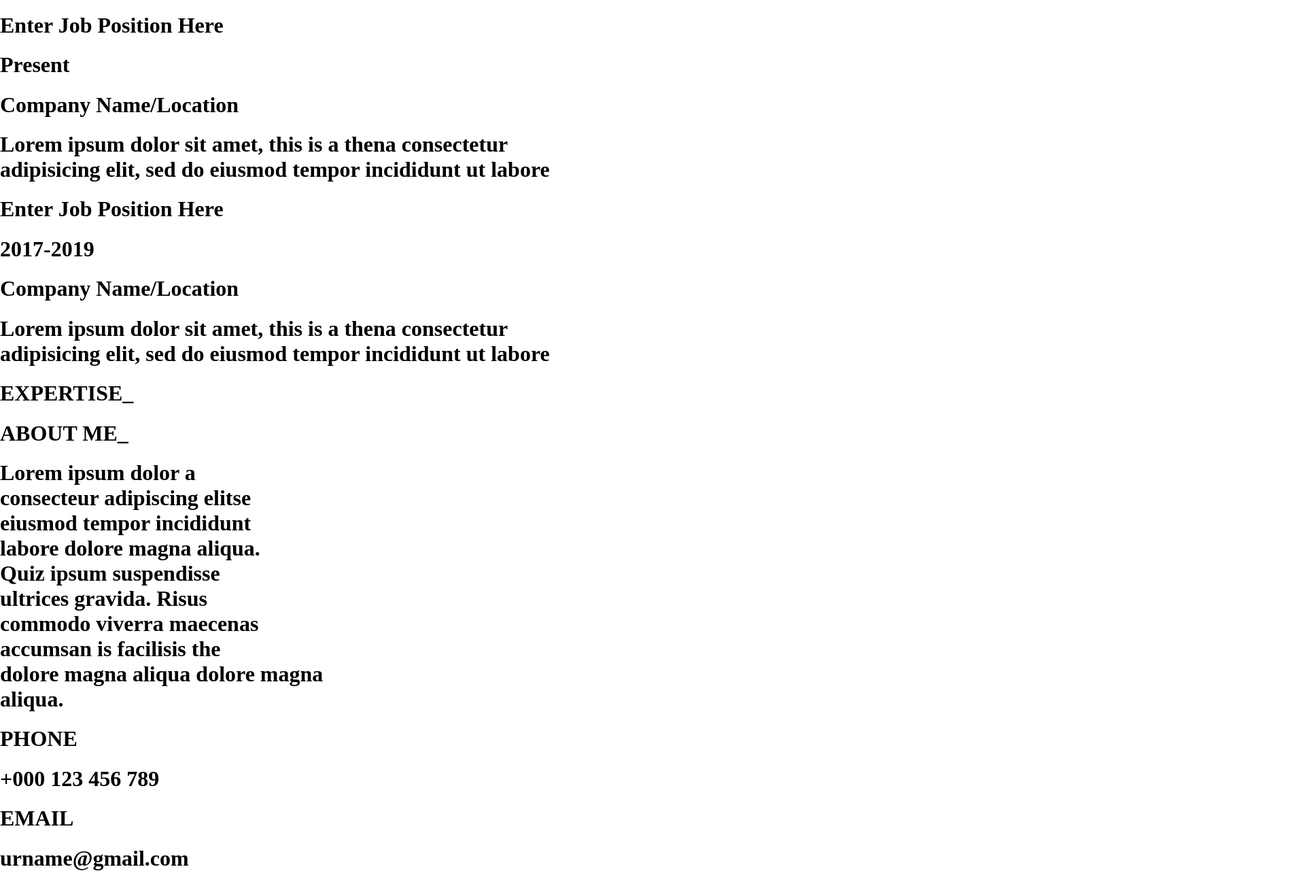
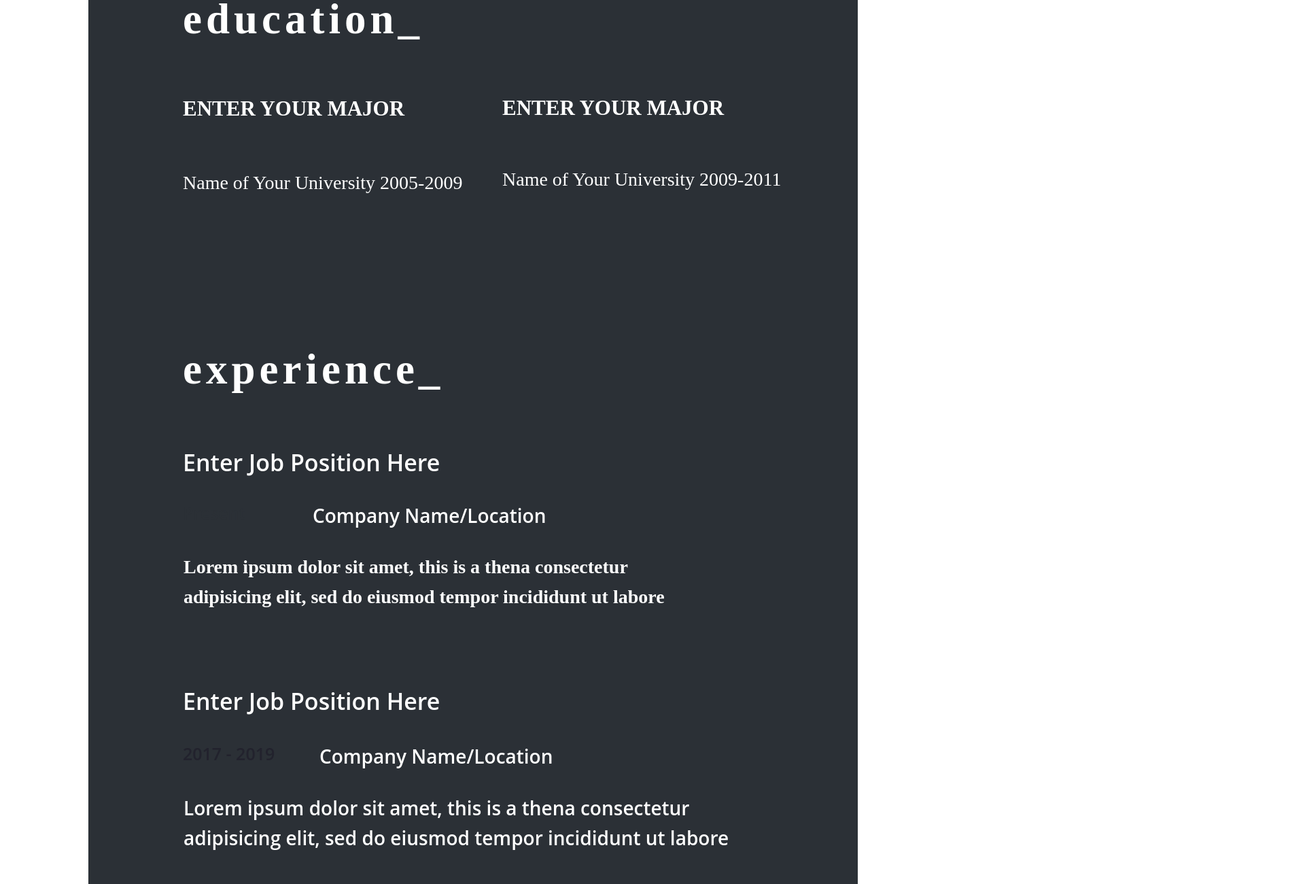
Before and after one commit to MarianaKlochnyk/pm-23-10, a website: page app/index.html in a window 1280 px wide. Shown: the part 880-2180 px from the top of the page at 68% size, 1920 px wide, since content can reach past the window. Drawn offline with nearby package versions, Linux system fonts and the light colour scheme; files that its build step writes are made by us from their sources.

Commit message:
Add design

```diff
--- a/app/index.html
+++ b/app/index.html
@@ -7,6 +7,8 @@
   <title>Document</title>
 </head>
 <body>
+  <div class = "container">
+    <div class="mal_2"></div>
     <div class = "header">
     <div class = "header_1">
       <h9>Michel</h9>
@@ -17,58 +19,73 @@
     <div class = "header_3">
       <h9>UI/UX Designer</h9>
     </div>
+    <div class="mal_1"></div>
+    <div class = "education">
+      <h9>education_</h9>
     </div>
-
-
-  <div class = "education">
-    <h9>EDUCATION_</h9>
     <div class="education_1">
-      <h1>ENTER YOUR MAJOR</h1>
-      <h1>Name of Your University 2005-2009</h1>
+      <h9>ENTER YOUR MAJOR</h9>
+    </div>
+    <div class="education_1_1">
+      <h9>Name of Your University 2005-2009</h9>
     </div>
     <div class = "education_2">
-      <h1>ENTER YOUR MAJOR</h1>
-      <h1>Name of Your University 2009-2011</h1>
+      <h9>ENTER YOUR MAJOR</h9>
     </div>
+    <div class = "education_2_2">
+      <h9>Name of Your University 2009-2011</h9>
     </div>
     <div class = "experience">
-    <h1>EXPERIENCE_</h1>
+      <h9>experience_</h9>
+    </div>
     <div class="experience_1">
-      <h1>Enter Job Position Here</h1>
-      <h1>Present</h1>
-      <h1>Company Name/Location</h1>
-      <h1>Lorem ipsum dolor sit amet, this is a thena consectetur<br>adipisicing elit, sed do eiusmod tempor incididunt ut labore</h1>
+      <h9>Enter Job Position Here</h9>
     </div>
-    <div class = "experience_2">
-      <h1>Enter Job Position Here</h1>
-      <h1>2017-2019</h1>
-      <h1>Company Name/Location</h1>
-      <h1>Lorem ipsum dolor sit amet, this is a thena consectetur<br>adipisicing elit, sed do eiusmod tempor incididunt ut labore</h1>
+    <div class="experience_1_1">
+      <h9>Present</h9>
     </div>
+    <div class="experience_1_2">
+      <h9>Company Name/Location</h9>
+    </div>
+    <div class="experience_1_3">
+      <h9>Lorem ipsum dolor sit amet, this is a thena consectetur<br>adipisicing elit, sed do eiusmod tempor incididunt ut labore</h9>
+    </div>
+    <div class="experience_2">
+      <h9>Enter Job Position Here</h9>
+    </div>
+    <div class="experience_2_1">
+      <h9>2017 - 2019</h9>
+    </div>
+    <div class="experience_2_2">
+      <h9>Company Name/Location</h9>
+    </div>
+    <div class="experience_2_3">
+      <h9>Lorem ipsum dolor sit amet, this is a thena consectetur<br>adipisicing elit, sed do eiusmod tempor incididunt ut labore</h9>
     </div>
     <div class = "expertise">
-    <h1>EXPERTISE_</h1>
+      <h9>expertise_</h9>
     </div>
     <div class ="about_me">
-    <h1>ABOUT ME_</h1>
-    <h1>Lorem ipsum dolor a<br>consecteur adipiscing elitse<br>eiusmod tempor incididunt<br>labore dolore magna aliqua.<br>Quiz ipsum suspendisse<br>ultrices gravida. Risus<br>commodo viverra maecenas<br>accumsan is facilisis the<br>dolore magna aliqua dolore magna<br>aliqua.</h1>
+      <h9>about me_</h9>
+      <h9>Lorem ipsum dolor a<br>consecteur adipiscing elitse<br>eiusmod tempor incididunt<br>labore dolore magna aliqua.<br>Quiz ipsum suspendisse<br>ultrices gravida. Risus<br>commodo viverra maecenas<br>accumsan is facilisis the<br>dolore magna aliqua dolore magna<br>aliqua.</h9>
     </div>
     <div class = "contact_info">
     <div class = "phone">
-      <h1>PHONE</h1>
-      <h1>+000 123 456 789</h1>
+      <h9>PHONE</h9>
+      <h9>+000 123 456 789</h9>
     </div>
     <div class = "email">
-      <h1>EMAIL</h1>
-      <h1>urname@gmail.com</h1>
+      <h9>EMAIL</h9>
+      <h9>urname@gmail.com</h9>
     </div>
     <div class = "area">
-      <h1>AREA</h1>
-      <h1>Your Street Address Here</h1>
+      <h9>AREA</h9>
+      <h9>Your Street Address Here</h9>
     </div>
   </div>
   <div class = "hobbies">
-    <h1>HOBBIES_</h1>
+    <h9>HOBBIES_</h9>
+  </div>
 </div>
 </body>
 </html>
--- a/app/scss/style.scss
+++ b/app/scss/style.scss
@@ -1,21 +1,19 @@
 body{
   margin:0;
+
 }
+
 h9 {
   margin: 0;
   padding: 0;
 }
-.header{
-
-}
-
 .header_1{
   font-size: 94px;
   text-transform: uppercase;
   color: #ffd738;
   font-weight: normal;
   margin-left: 134px;
-  margin-top: 231px;
+  margin-top: -519px;
 }
 .header_2{
   font-size: 94px;
@@ -33,3 +31,154 @@ h9 {
   margin-top: 66px;
   margin-left: 130px;
 }
+.education{
+  margin-top: -1697px;
+  margin-left: 269px;
+  font-size: 63px;
+  letter-spacing: 6px;
+  line-height: 113px;
+  color:#ffffff;
+  font-weight: bold;
+  z-index: 2;
+  font-family: "Bebas Neue";
+}
+.education_1{
+  font-size: 31px;
+  text-transform: uppercase;
+  color:#ffffff;
+  font-weight: 600;
+  margin-top: 57px;
+  margin-left: 269px;
+  font-family: "Poppins";
+}
+.education_1_1{
+  font-size: 28px;
+  line-height: 44px;
+  color:#ffffff;
+  font-weight: 400;
+  margin-top: 69px;
+  margin-left: 269px;
+  font-family: "Poppins";
+}
+.education_2{
+  font-size: 31px;
+  text-transform: uppercase;
+  color:#ffffff;
+  font-weight: 600;
+  margin-top: -150px;
+  margin-left: 739px;
+  font-family: "Poppins";
+}
+.education_2_2{
+  font-size: 28px;
+  line-height: 44px;
+  color:#ffffff;
+  font-weight: 400;
+  margin-top: 65px;
+  margin-left: 739px;
+  font-family: "Poppins";
+}
+.experience{
+  font-size: 63px;
+  letter-spacing: 6px;
+  line-height: 113px;
+  color:#ffffff;
+  font-weight: bold;
+  margin-top: 201px;
+  margin-left: 269px;
+  font-family: "Bebas Neue";
+}
+.experience_1{
+  font-size: 34px;
+  color:#ffffff;
+  font-weight: 600;
+  margin-top: 57px;
+  margin-left: 269px;
+  font-family: "Open Sans";
+}
+.experience_1_1{
+  font-size: 25px;
+  color: #2b3036;
+  font-weight: 600;
+  font-family: "Open Sans";
+  margin-top: 34px;
+  margin-left: 269px;
+}
+.experience_1_2{
+  font-size: 28px;
+  color:#ffffff;
+  font-weight: 600;
+  font-family: "Open Sans";
+  margin-top: -32px;
+  margin-left: 460px;
+}
+.experience_1_3{
+  width: 1075px;
+  height: 106px;
+  font-size: 28px;
+  line-height: 44px;
+  color:#ffffff;
+  font-weight: 600;
+  margin-top: 35px;
+  margin-left: 270px;
+}
+.experience_2{
+  font-size: 34px;
+  color:#ffffff;
+  font-weight: 600;
+  margin-top: 90px;
+  margin-left: 269px;
+  font-family: "Open Sans";
+}
+.experience_2_1{
+  font-size: 25px;
+  color: #22222d;
+  font-weight: 600;
+  font-family: "Open Sans";
+  margin-top: 37px;
+  margin-left: 269px;
+}
+.experience_2_2{
+  font-size: 28px;
+  color:#ffffff;
+  font-weight: 600;
+  margin-top: -32px;
+  margin-left: 470px;
+  font-family: "Open Sans";
+}
+.experience_2_3{
+  width: 1075px;
+  height: 106px;
+  font-size: 28px;
+  line-height: 44px;
+  color:#ffffff;
+  font-weight: 600;
+  margin-top: 35px;
+  margin-left: 270px;
+  font-family: "Open Sans";
+}
+.expertise{
+  font-size: 63px;
+  letter-spacing: 6px;
+  line-height: 113px;
+  color:#ffffff;
+  font-weight: bold;
+  margin-top: 209px;
+  margin-left: 274px;
+  font-family: "Bebas Neue";
+}
+.mal_1{
+  width: 1132px;
+  height: 1847px;
+  background-color: #2b3036;
+  margin-top: 184px;
+  margin-left: 130px;
+  z-index: 1;
+}
+.mal_2{
+  width: 658px;
+  height: 751px;
+  background-color: #ffca05;
+  margin-top: -50px;
+  margin-left: 1262px;
+}
```
Lines whose indentation alone changed are shown as unchanged.
